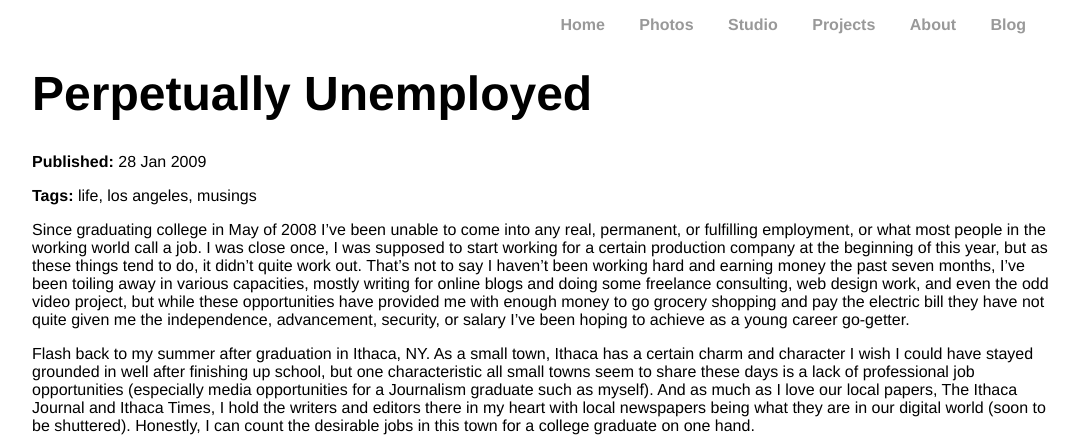
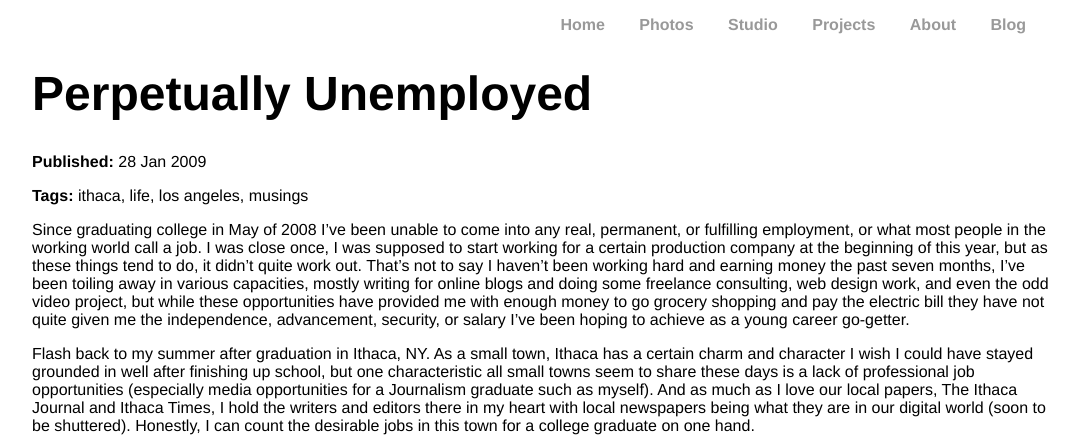
Before and after one commit to dmschulman/dmschulman.github.io, a Jekyll site: the page built from _posts/2009-01-28-Perpetually-Unemployed.md, in a window 1280 px wide. Shown: the top 437 px of the page, without its empty margins (96-1176 px from the left). Built offline with Jekyll 4.4.1, drawn with Linux system fonts in a browser that asks for light colours.

Commit message:
Update/Create 2009-01-28-Perpetually-Unemployed.md

```diff
--- a/_posts/2009-01-28-Perpetually-Unemployed.md
+++ b/_posts/2009-01-28-Perpetually-Unemployed.md
@@ -7,6 +7,7 @@ tags:
 - life
 - musings
 - los angeles
+- ithaca
 source-id: 1RckdLIW0HP57p3BsOb4lsiicl03AzNCyzAfCCSXdWho
 published: true
 ---
```
